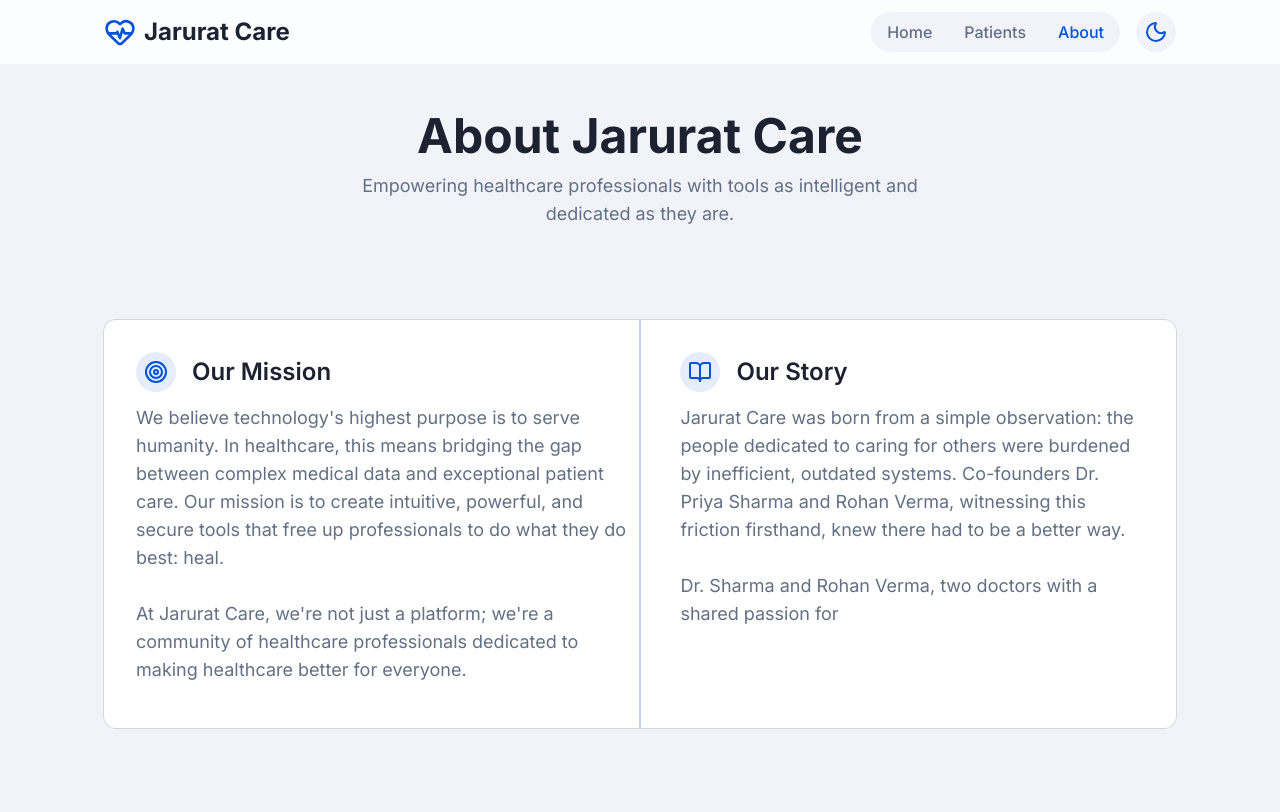
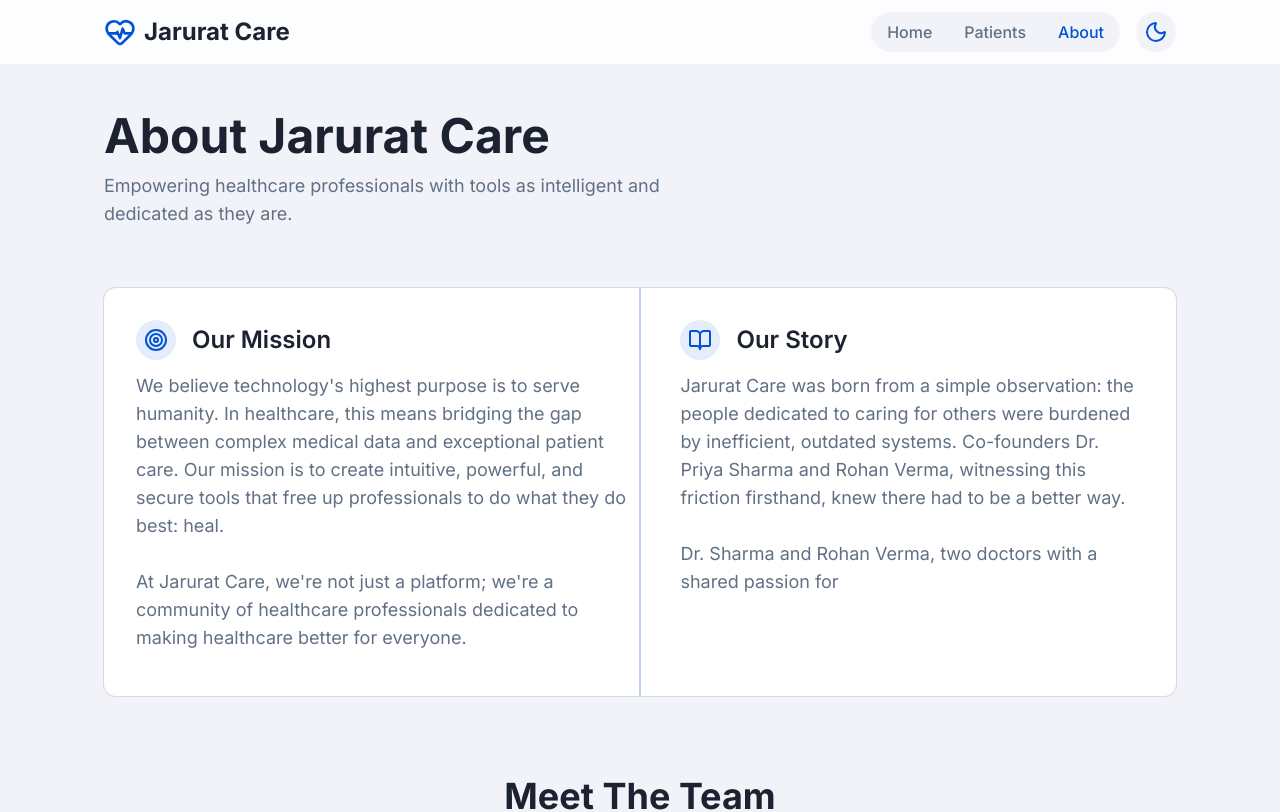
Before and after one commit to Shubham-567/JaruratCare-Patient-Dashboard, a React (Vite) app: page /about in a window 1280 px wide. Shown: the top 812 px of the page. Built offline with nearby package versions, Linux system fonts and the light colour scheme.

Commit message:
Fix minor ui issues

```diff
--- a/src/App.jsx
+++ b/src/App.jsx
@@ -20,6 +20,7 @@ const App = () => {
         <Route path='/' element={<Home />} />
         <Route path='/patients' element={<PatientPage />} />
         <Route path='/about' element={<About />} />
+        <Route path='/*' element={<Home />} />
       </Routes>
       <Footer />
     </div>
--- a/src/components/Navbar.jsx
+++ b/src/components/Navbar.jsx
@@ -73,13 +73,13 @@ const Navbar = () => {
       {/* mobile menu */}
       {isOpen && (
         <div className='md:hidden fixed top-16 left-0 w-full min-h-[92vh] flex items-center justify-center bg-background/80 backdrop-blur-xs'>
-          <div className='flex flex-col gap-12'>
+          <div className='flex flex-col gap-12 pb-20'>
             {links.map((link) => (
               <NavLink
                 key={link.to}
                 to={link.to}
                 className={({ isActive }) =>
-                  `flex flex-col items-center text-4xl tracking-wide font-semibold font-mono ${
+                  `flex flex-col items-center text-4xl tracking-wide font-bold ${
                     isActive ? "text-primary" : ""
                   }`
                 }
--- a/src/pages/About.jsx
+++ b/src/pages/About.jsx
@@ -27,11 +27,11 @@ const About = () => {
   return (
     <main className='px-6 sm:px-13 md:px-18 lg:px-26 mt-18'>
       {/* Hero Section */}
-      <section className='py-10 text-center'>
+      <section className='py-10 pb-2'>
         <h1 className='text-3xl md:text-4xl lg:text-5xl font-bold'>
           About Jarurat Care
         </h1>
-        <p className='py-3 max-w-xl mx-auto sm:text-lg text-txt-secondary'>
+        <p className='py-3 max-w-xl sm:text-lg text-txt-secondary'>
           Empowering healthcare professionals with tools as intelligent and
           dedicated as they are.
         </p>
--- a/src/pages/Home.jsx
+++ b/src/pages/Home.jsx
@@ -9,7 +9,7 @@ const Home = () => {
   return (
     <main className='px-6 sm:px-13 md:px-18 lg:px-26'>
       {/* Hero Section */}
-      <section className='relative py-26 my-26 flex flex-col justify-center items-center'>
+      <section className='relative py-26 my-26 min-h-[400px] flex flex-col justify-center items-center'>
         {/* background blobs */}
         <div className='max-md:hidden absolute top-0 left-0 size-80 bg-primary/30 blur-[100px] rounded-full -z-10'></div>
         <div className='max-md:hidden absolute bottom-0 right-0 size-80 bg-primary/30 blur-[100px] rounded-full -z-10'></div>
--- a/src/pages/PatientPage.jsx
+++ b/src/pages/PatientPage.jsx
@@ -54,7 +54,7 @@ const PatientPage = () => {
         </p>
       </section>
 
-      <section className='py-10 min-h-140 space-y-6'>
+      <section className='py-10 max-sm:min-h-140 min-h-screen space-y-6'>
         {/* Search Bar */}
         <div className='bg-surface p-4 sm:p-6 rounded-xl ring ring-txt-secondary/20 flex max-sm:flex-col sm:items-center gap-4'>
           <div className='relative flex-1'>
```
